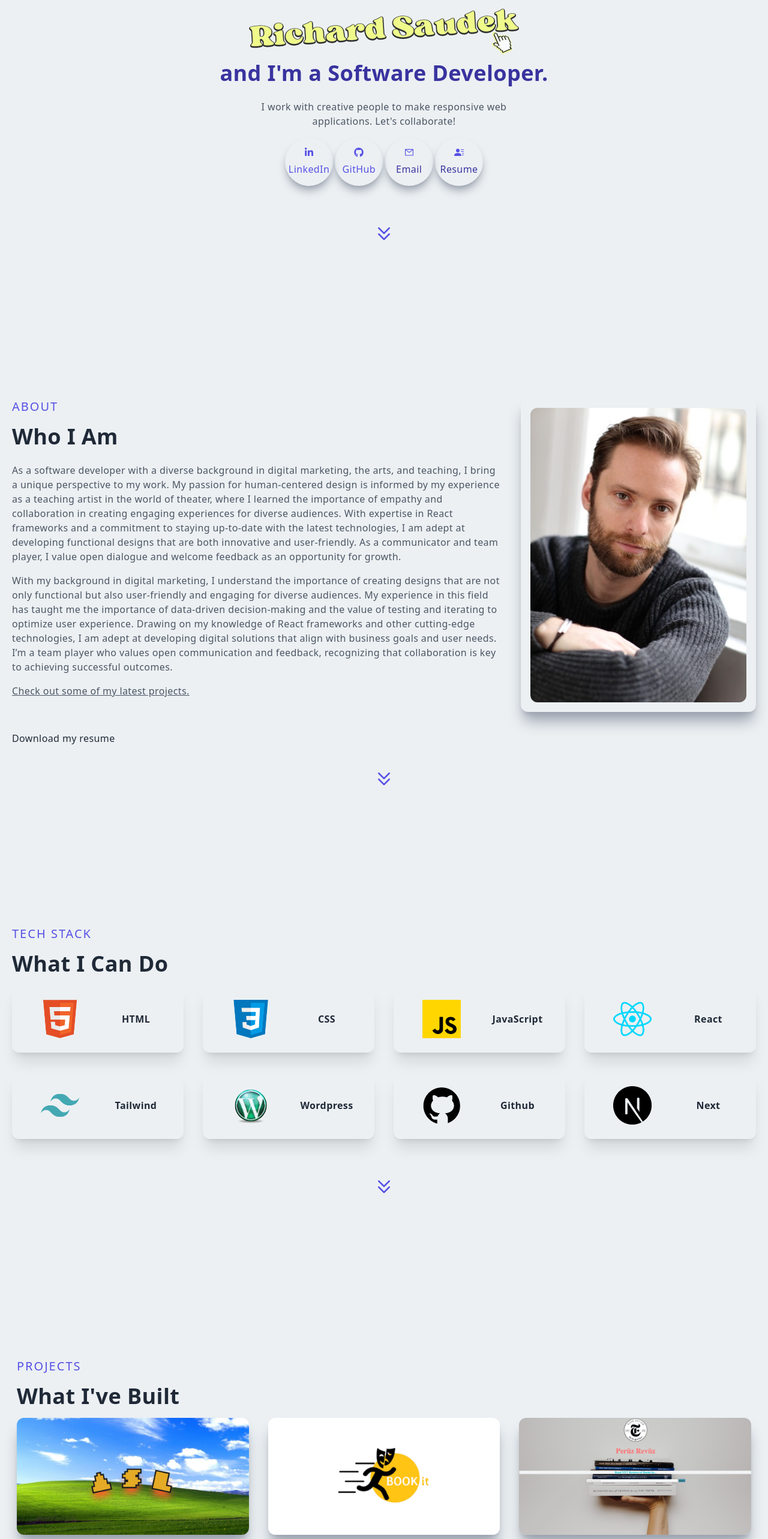
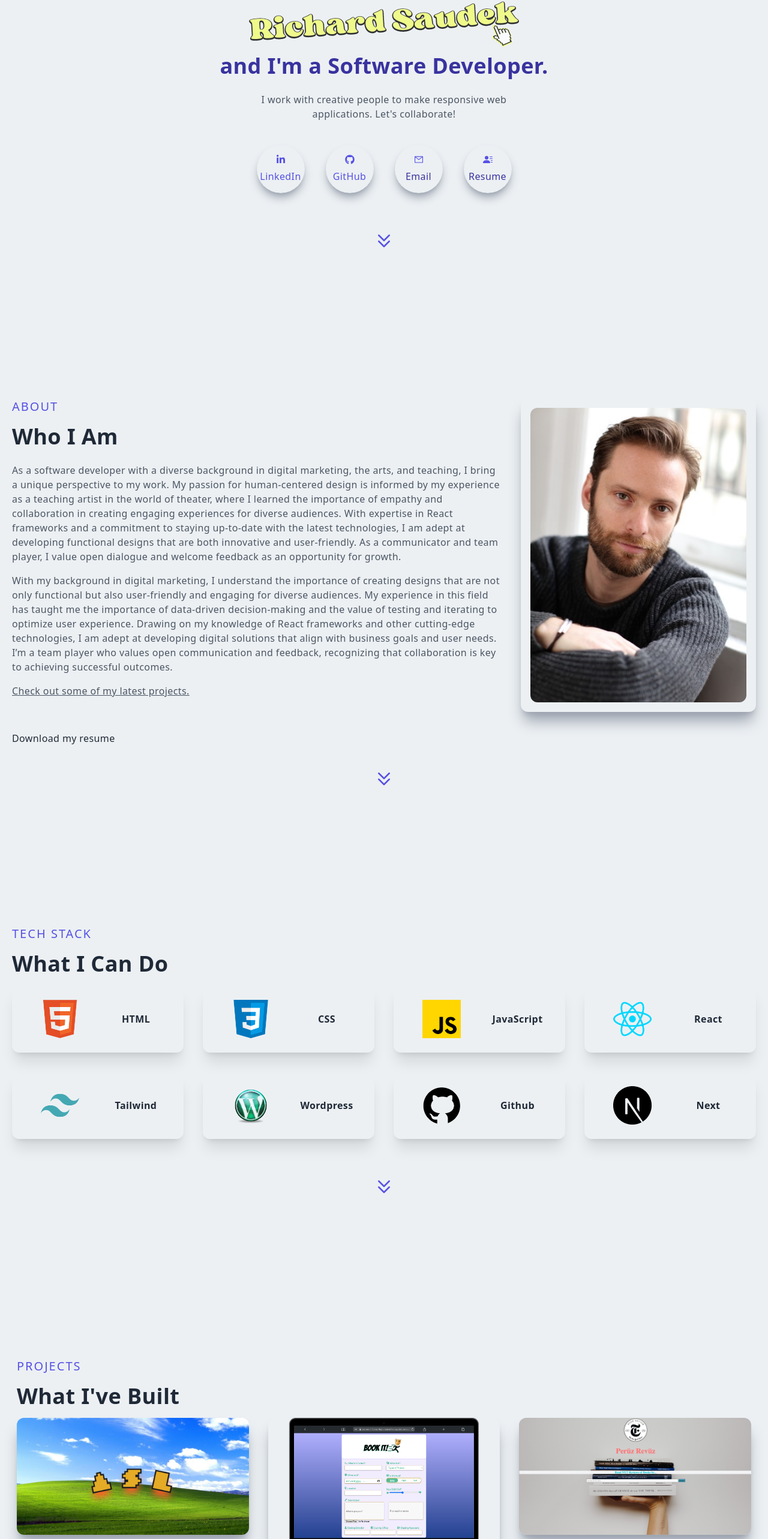
Before and after one commit to richardsaudek/Portfolio, a Next.js app: page / in a window 1280 px wide. Shown: the part 200-2766 px from the top of the page at 60% size. Built offline with nearby package versions, Linux system fonts and the light colour scheme.

Commit message:
new book it image and links

```diff
--- a/components/Main.jsx
+++ b/components/Main.jsx
@@ -26,7 +26,7 @@ const Main = () => {
             I work with creative people to make responsive web applications.
             Let's collaborate!
           </p>
-          <div className="flex items-center justify-between max-w-[330px] m-auto py-0">
+          <div className="flex items-center justify-between max-w-[425px] m-auto py-0 pt-6">
             <a
               href="https://www.linkedin.com/in/richard-saudek/"
               target="_blank"
--- a/components/Projects.jsx
+++ b/components/Projects.jsx
@@ -2,7 +2,7 @@ import Image from 'next/image';
 import Link from 'next/link';
 import React from 'react';
 import aslImg from '../public/assets/projects/ASL-Project-Image.jpg';
-import bookitImg from '../public/assets/projects/BookiT-Image.png'
+import bookitImg from '../public/assets/projects/mobile (2).png'
 import peruzImg from '../public/assets/projects/PeruzRevuz-Image.png'
 import frankenImg from '../public/assets/projects/FrankenStory-Image.png'
 import moochachaImg from '../public/assets/projects/MooChaCha-Image.png'
@@ -43,9 +43,9 @@ const Projects = () => {
           <ProjectItem
             title='Book It'
             backgroundImg={bookitImg}
-            projectUrl='https://booked-it.vercel.app/'
+            projectUrl='https://booked-it-frontend.vercel.app/'
             tech='JavaScript, JSON API, Express, Mongoose'
-            githubUrl='https://github.com/richardsaudek/Booked.it'
+            githubUrl='https://github.com/richardsaudek/booked-it-frontend'
 
           />
               <p className='p-8 text-justify tracking-widest  '>An app to assist professional Performing Artists navigate the busy process of auditioning.</p>
@@ -70,7 +70,7 @@ const Projects = () => {
               backgroundImg={moochachaImg}
               projectUrl='https://moo-cha-cha.vercel.app/'
               tech='JavaScript, CSS, Figma, Notion'
-              githubUrl='https://github.com/donkeykong718/frankenstory'
+              githubUrl='https://github.com/richardsaudek/MooChaCha'
 
             />
                 <p className='p-8 text-justify tracking-widest  '>A collaboration with a UX Design team to build their vision of a fictionalized ice cream shop using React and design specifications via Figma.</p>
```
Also changed, not shown: public/assets/projects/mobile (2).png (added).
